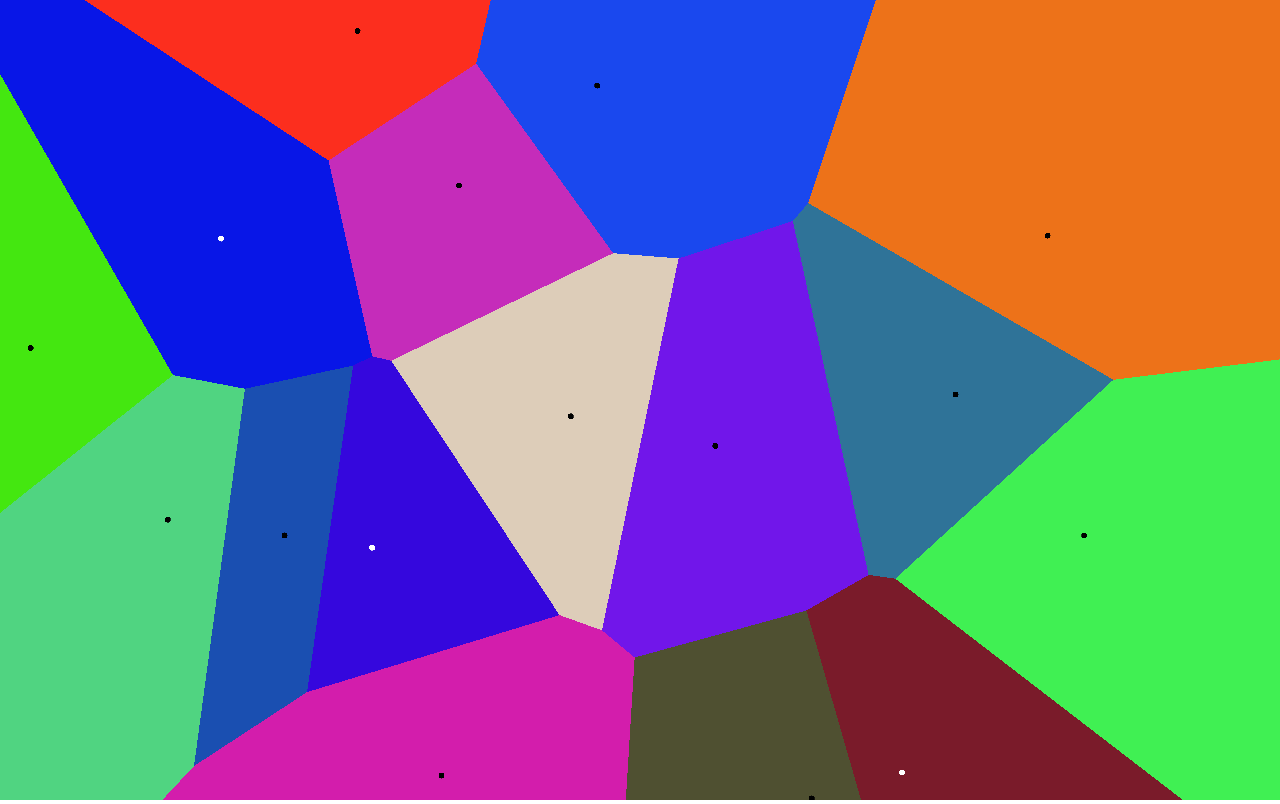
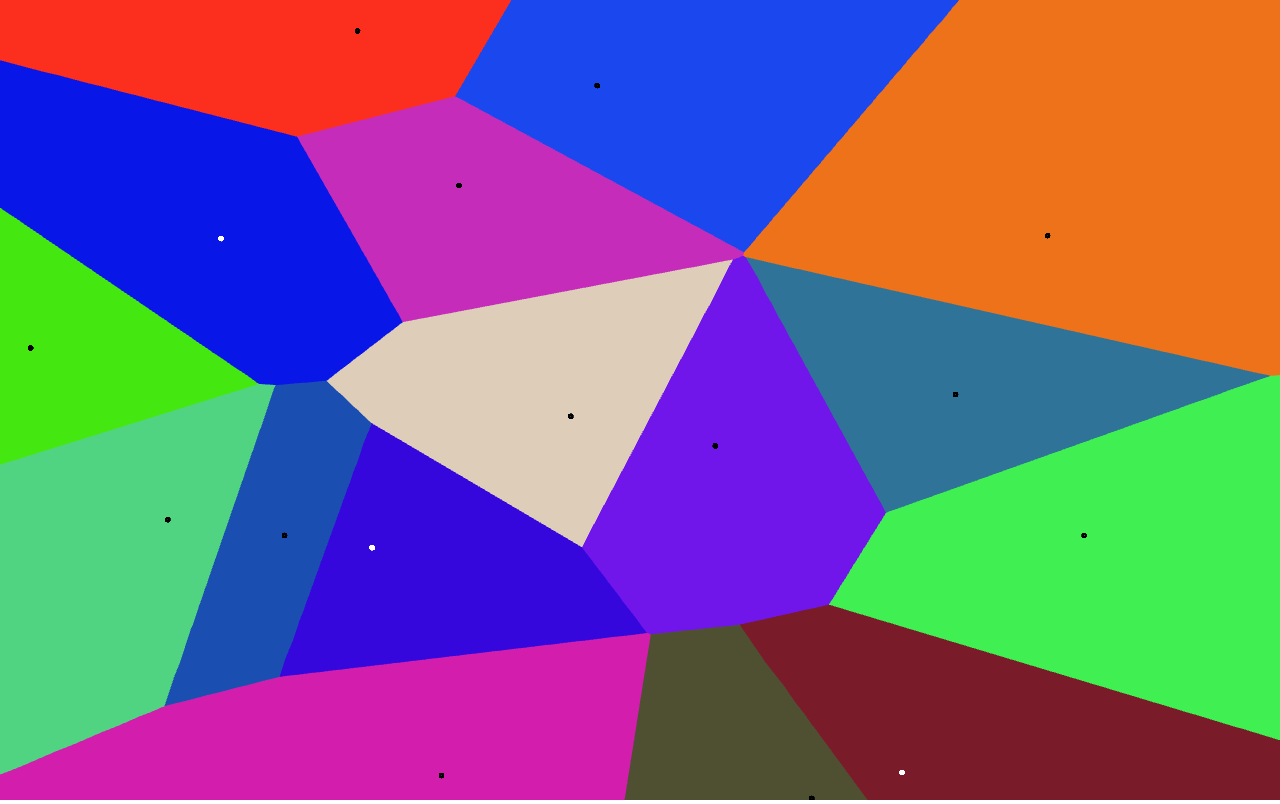
Before and after one commit to skeeto/voronoi-toy, a plain HTML site: page index.html in a window 1280 px wide. Drawn offline with Linux system fonts and the light colour scheme.

Commit message:
Add a new, faster cone-based version.

```diff
--- /dev/null
+++ b/glsl/cone.frag
@@ -0,0 +1,7 @@
+precision mediump float;
+
+uniform vec4 color;
+
+void main() {
+    gl_FragColor = color;
+}
--- /dev/null
+++ b/glsl/cone.vert
@@ -0,0 +1,8 @@
+precision mediump float;
+
+attribute vec3 vert;
+uniform vec3 position;
+
+void main() {
+    gl_Position = vec4(vert + position, 1.0);
+}
--- a/glsl/point.vert
+++ b/glsl/point.vert
@@ -8,7 +8,7 @@ attribute float dark;
 varying float vdark, selected;
 
 void main() {
-    gl_Position = vec4(position * 2.0 - 1.0, 0.0, 1.0);
+    gl_Position = vec4(position * 2.0 - 1.0, -1.0, 1.0);
     vdark = dark;
     if (selection.x == position.x && selection.y == position.y) {
         gl_PointSize = 12.0;
--- a/index.html
+++ b/index.html
@@ -9,6 +9,7 @@
     <script src="js/display.js"></script>
     <script src="js/display2d.js"></script>
     <script src="js/displaygl.js"></script>
+    <script src="js/displaygl2.js"></script>
     <script src="js/controller.js"></script>
     <script src="js/voronoi.js"></script>
   </head>
--- a/js/display.js
+++ b/js/display.js
@@ -5,7 +5,7 @@ function Display(canvas) {
         display = new Display2D(canvas.getContext('2d'));
         document.title = document.title.replace(/WebGL/, 'HTML5 Canvas');
     } else {
-        display = new DisplayGL(gl);
+        display = new DisplayGL2(gl);
     }
     display.points = [];
     display.selection = null;
--- /dev/null
+++ b/js/displaygl2.js
@@ -0,0 +1,73 @@
+function DisplayGL2(gl, resolution) {
+    this.gl = gl;
+    this.resolution = resolution = resolution || 63;
+
+    var cone = [0, 0, -1.0];
+    for (var i = 0; i < resolution; i++) {
+        var v = i / (resolution - 1) * Math.PI * 2;
+        cone.push(Math.cos(v) * Math.sqrt(2) * 2);
+        cone.push(Math.sin(v) * Math.sqrt(2) * 2);
+        cone.push(1.0);
+    }
+
+    this.programs = {
+        cone: new Igloo.Program(gl, 'glsl/cone.vert', 'glsl/cone.frag'),
+        points: new Igloo.Program(gl, 'glsl/point.vert', 'glsl/point.frag')
+    };
+    this.buffers = {
+        cone: new Igloo.Buffer(gl, new Float32Array(cone)),
+        points: new Igloo.Buffer(gl, null, gl.STREAM_DRAW),
+        dark: new Igloo.Buffer(gl, null, gl.STREAM_DRAW)
+    };
+    gl.enable(gl.BLEND);
+    gl.enable(gl.DEPTH_TEST);
+    gl.blendFunc(gl.SRC_ALPHA, gl.ONE_MINUS_SRC_ALPHA);
+}
+DisplayGL2.prototype = Object.create(Display.prototype);
+DisplayGL2.prototype.constructor = DisplayGL2;
+
+DisplayGL2.prototype.clear = function() {
+    var gl = this.gl;
+    gl.clearColor(0.5, 0.5, 0.5, 1.0);
+    gl.clear(this.gl.COLOR_BUFFER_BIT);
+    gl.clear(this.gl.DEPTH_BUFFER_BIT);
+    return this;
+};
+
+DisplayGL2.prototype.draw = function() {
+    var gl = this.gl;
+
+    var cone = this.programs.cone.use()
+            .attrib('vert', this.buffers.cone, 3);
+    for (var i = 0; i < this.points.length; i++) {
+        var p = this.points[i],
+            position = vec3(p.x * 2 - 1, p.y * -2 + 1, 0.0),
+            color = vec4(p.r, p.g, p.b, 255).fdivide(255);
+        cone.uniform('position', position)
+            .uniform('color', color)
+            .draw(gl.TRIANGLE_FAN, this.resolution + 1);
+    }
+
+    var selection;
+    if (this.selection != null) {
+        selection = vec2(this.selection.x, 1 - this.selection.y);
+    } else {
+        selection = vec2(NaN, NaN); // matches nothing
+    }
+
+    var dark = [], points = [];
+    this.points.forEach(function(p) {
+        points.push(p.x);
+        points.push(1 - p.y);
+        dark.push(p.isDark() ? 1 : 0);
+    });
+    this.buffers.points.update(new Float32Array(points));
+    this.buffers.dark.update(new Float32Array(dark));
+    this.programs.points.use()
+        .attrib('position', this.buffers.points, 2)
+        .attrib('dark', this.buffers.dark, 1)
+        .uniform('selection', selection)
+        .draw(gl.POINTS, this.points.length);
+
+    return this;
+};
```
